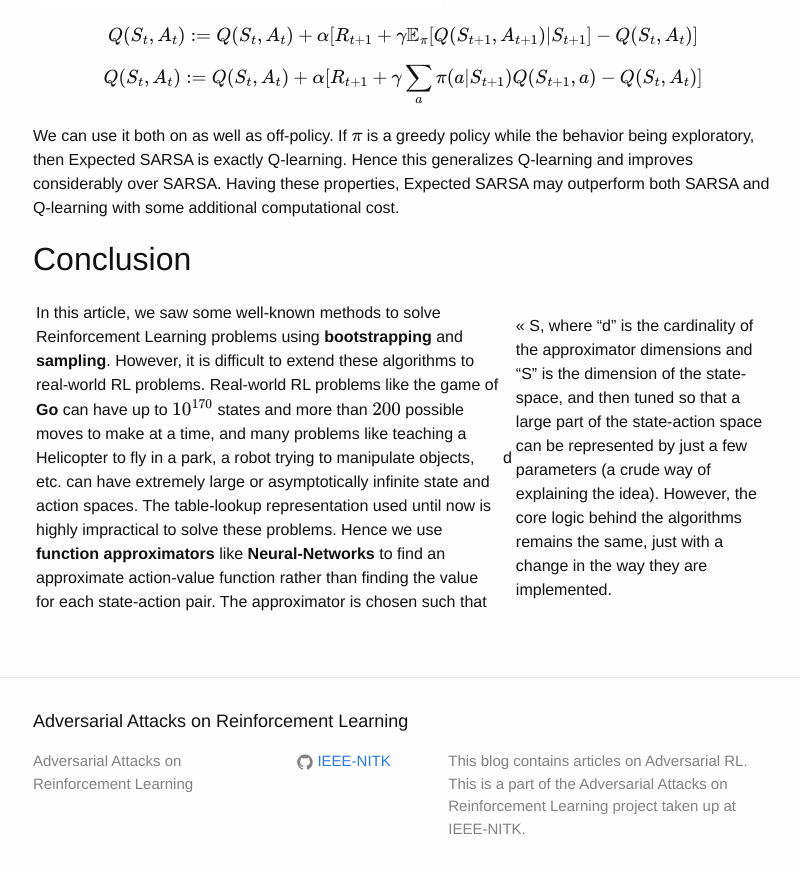
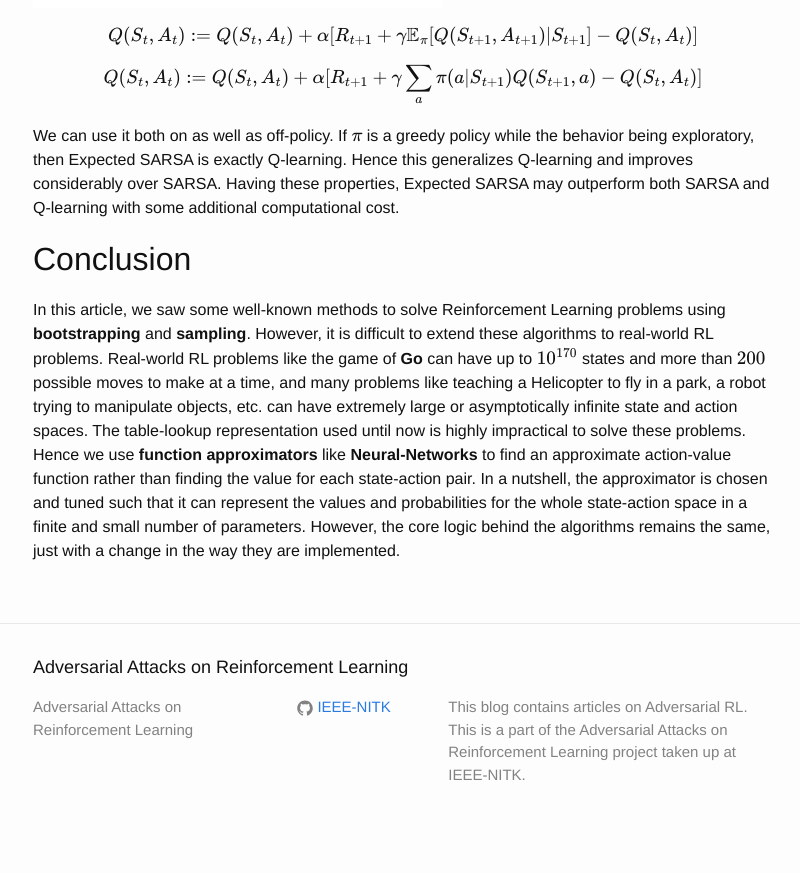
Before and after one commit to aarl-ieee-nitk/aarl-ieee-nitk.github.io, a Jekyll site: the page built from _posts/2019-12-19-Temporal-Difference-Learning.md, in a window 1280 px wide and 900 px high, scrolled down 14745 px. Shown: the top 873 px of the window, without its empty margins (237-1037 px from the left). Built offline with Jekyll 4.4.1, drawn with Linux system fonts in a browser that asks for light colours; formulas are drawn with MathJax 3; after the commit the page ends 15591 px from its top, so only the background shows below that.

Commit message:
removed <<

```diff
--- a/_posts/2019-12-19-Temporal-Difference-Learning.md
+++ b/_posts/2019-12-19-Temporal-Difference-Learning.md
@@ -499,4 +499,4 @@ We can use it both on as well as off-policy. If $\pi$ is a greedy policy while t
 
 ## Conclusion
 
-In this article, we saw some well-known methods to solve Reinforcement Learning problems using **bootstrapping** and **sampling**. However, it is difficult to extend these algorithms to real-world RL problems. Real-world RL problems like the game of **Go** can have up to $10^{170}$ states and more than $200$ possible moves to make at a time, and many problems like teaching a Helicopter to fly in a park, a robot trying to manipulate objects, etc. can have extremely large or asymptotically infinite state and action spaces. The table-lookup representation used until now is highly impractical to solve these problems. Hence we use **function approximators** like **Neural-Networks** to find an approximate action-value function rather than finding the value for each state-action pair. The approximator is chosen such that |d|<< S, where "d" is the cardinality of the approximator dimensions and "S" is the dimension of the state-space, and then tuned so that a large part of the state-action space can be represented by just a few parameters (a crude way of explaining the idea). However, the core logic behind the algorithms remains the same, just with a change in the way they are implemented.
+In this article, we saw some well-known methods to solve Reinforcement Learning problems using **bootstrapping** and **sampling**. However, it is difficult to extend these algorithms to real-world RL problems. Real-world RL problems like the game of **Go** can have up to $10^{170}$ states and more than $200$ possible moves to make at a time, and many problems like teaching a Helicopter to fly in a park, a robot trying to manipulate objects, etc. can have extremely large or asymptotically infinite state and action spaces. The table-lookup representation used until now is highly impractical to solve these problems. Hence we use **function approximators** like **Neural-Networks** to find an approximate action-value function rather than finding the value for each state-action pair. In a nutshell, the approximator is chosen and tuned such that it can represent the values and probabilities for the whole state-action space in a finite and small number of parameters. However, the core logic behind the algorithms remains the same, just with a change in the way they are implemented.
```
